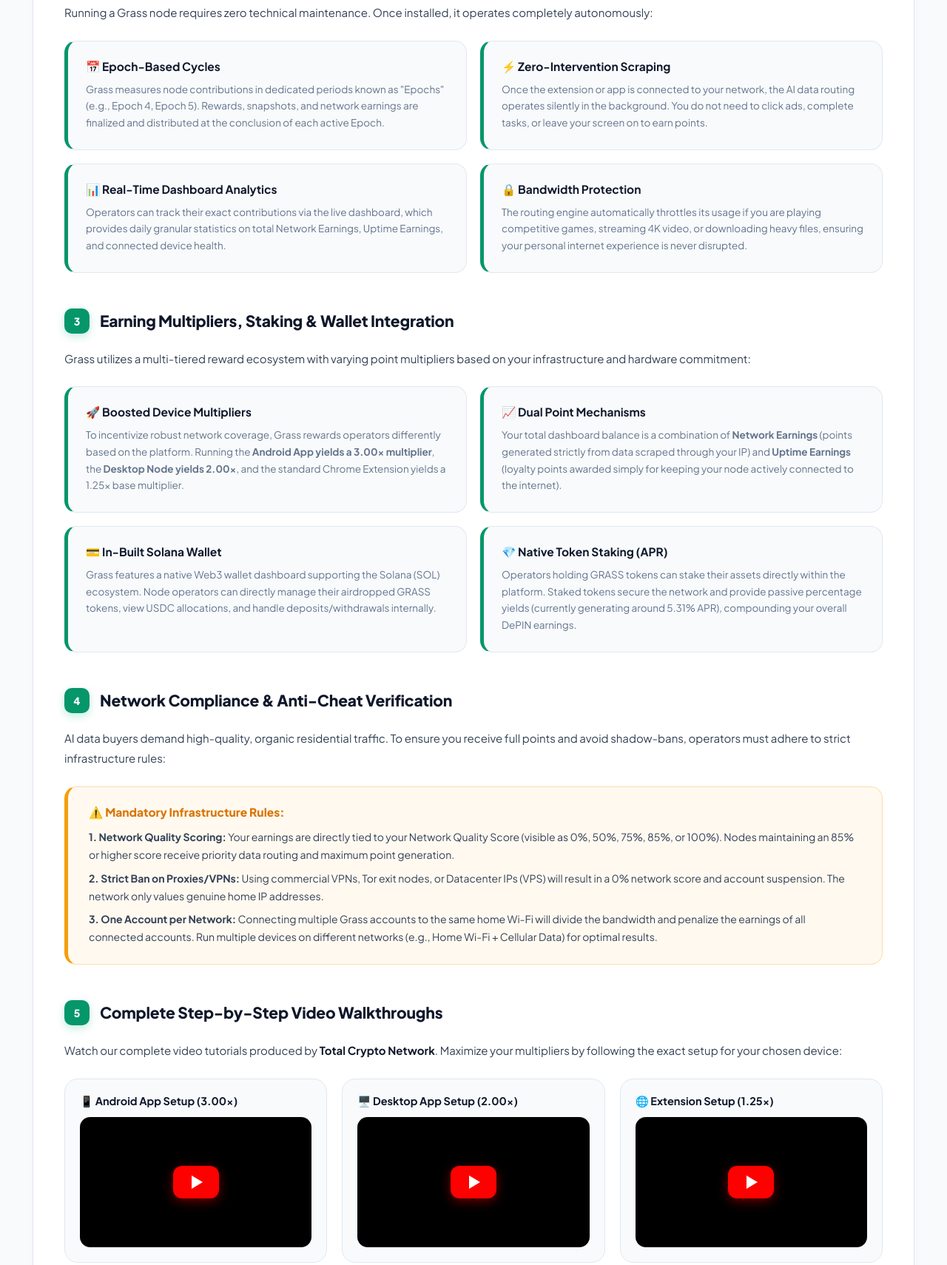
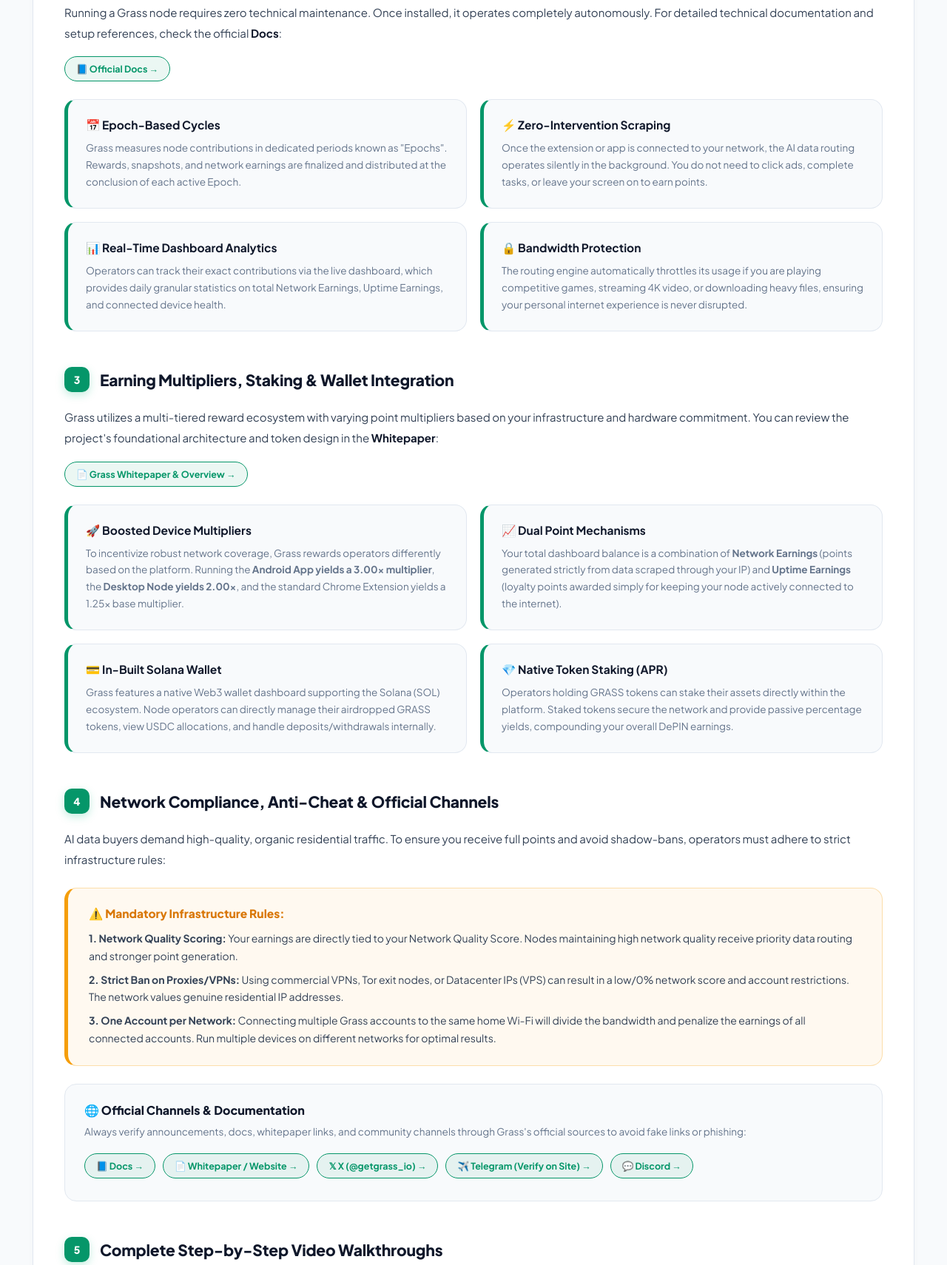
Before and after one commit to abhikumar610710-cloud/tcn-hub, a plain HTML site: page projects/grass.html in a window 1280 px wide. Shown: the part 819-2529 px from the top of the page at 74% size. Drawn offline with Linux system fonts and the light colour scheme.

Commit message:
Update grass.html

```diff
--- a/projects/grass.html
+++ b/projects/grass.html
@@ -4,7 +4,7 @@
     <meta charset="UTF-8">
     <meta name="viewport" content="width=device-width, initial-scale=1.0">
     <title>Grass Network Architecture, Earning Multipliers & Node Review | Total Crypto Hub</title>
-    <meta name="description" content="Complete overview of Grass Network DePIN: AI data layer mechanics, device multipliers (3x Android, 2x Desktop), Solana wallet integration, and setup tutorials.">
+    <meta name="description" content="Complete overview of Grass Network DePIN: AI data layer mechanics, device multipliers (3x Android, 2x Desktop), Solana wallet integration, Docs, Whitepaper, X, Telegram, Discord, and setup tutorials.">
     <link rel="icon" type="image/x-icon" href="../favicon.ico">
     <link href="https://fonts.googleapis.com/css2?family=Plus+Jakarta+Sans:wght@400;500;600;700;800&display=swap" rel="stylesheet">
 
@@ -201,7 +201,7 @@
         }
         .btn-join:hover { background: var(--accent-hover); transform: translateY(-2px); box-shadow: 0 8px 24px rgba(16, 185, 129, 0.45); }
 
-        /* 📍 Sticky Quick Jump Navigation Bar */
+        /* Sticky Quick Jump Navigation Bar */
         .quick-jump-container {
             position: sticky;
             top: 72px;
@@ -278,6 +278,25 @@
         .article-text { font-size: 15px; line-height: 1.85; color: var(--text-body); margin-bottom: 16px; font-weight: 400; }
         .article-text strong { color: var(--text-heading); font-weight: 700; }
 
+        .resource-links-row { display: flex; flex-wrap: wrap; gap: 10px; margin: 18px 0 6px; }
+        .resource-pill {
+            display: inline-flex;
+            align-items: center;
+            gap: 6px;
+            padding: 8px 15px;
+            border-radius: 50px;
+            background: var(--accent-subtle);
+            border: 1px solid var(--accent-primary);
+            color: var(--accent-primary);
+            text-decoration: none;
+            font-size: 12.5px;
+            font-weight: 700;
+        }
+        .resource-pill:hover {
+            background: var(--accent-primary);
+            color: #ffffff;
+        }
+
         /* 2x2 Feature Cards */
         .feature-grid-2x2 { display: grid; grid-template-columns: repeat(2, 1fr); gap: 18px; margin: 24px 0; }
         .feature-box {
@@ -308,6 +327,17 @@
         .alert-box h5 { color: #d97706; font-size: 15.5px; font-weight: 800; margin-bottom: 12px; display: flex; align-items: center; gap: 8px; }
         .alert-box p { color: var(--text-body); font-size: 14px; line-height: 1.7; margin-bottom: 8px; }
         .alert-box p:last-child { margin-bottom: 0; }
+
+        /* Official Channels Box */
+        .channels-card {
+            background: var(--card-subtle);
+            border: 1.5px solid var(--border-color);
+            border-radius: 16px;
+            padding: 24px 26px;
+            margin-top: 24px;
+        }
+        .channels-card h4 { font-size: 16px; color: var(--text-heading); font-weight: 800; margin-bottom: 8px; }
+        .channels-card p { font-size: 13.5px; color: var(--text-muted); line-height: 1.68; }
 
         /* 3-Column Video Showcase */
         .video-grid-3 { display: grid; grid-template-columns: repeat(3, 1fr); gap: 20px; margin-top: 24px; }
@@ -430,17 +460,17 @@
                         <button class="btn-copy" id="copyBtn" onclick="copyCode()">Copy</button>
                     </div>
 
-                    <a href="https://app.grass.io/register?referralCode=nZ5cWecA5r7c9VU" target="_blank" class="btn-join">🎁 Join Grass Network</a>
+                    <a href="https://app.grass.io/register?referralCode=nZ5cWecA5r7c9VU" target="_blank" rel="noopener noreferrer" class="btn-join">🎁 Join Grass Network</a>
                 </div>
             </div>
 
-            <!-- 📍 Sticky Quick Jump Navigation Bar -->
+            <!-- Sticky Quick Jump Navigation Bar -->
             <div class="quick-jump-container">
                 <div class="nav-pills">
                     <a href="#section-1" class="nav-pill-btn active" id="pill-sec-1">1. What is Grass?</a>
                     <a href="#section-2" class="nav-pill-btn" id="pill-sec-2">2. How It Operates</a>
                     <a href="#section-3" class="nav-pill-btn" id="pill-sec-3">3. Multipliers & Staking</a>
-                    <a href="#section-4" class="nav-pill-btn" id="pill-sec-4">4. Compliance & Rules</a>
+                    <a href="#section-4" class="nav-pill-btn" id="pill-sec-4">4. Compliance & Channels</a>
                     <a href="#section-5" class="nav-pill-btn" id="pill-sec-5">5. Video Guides</a>
                     <a href="#section-6" class="nav-pill-btn" id="pill-sec-6">6. FAQs</a>
                 </div>
@@ -473,12 +503,15 @@
                         <h3>How Grass Operates (Epochs & Automated Scraping)</h3>
                     </div>
                     <p class="article-text">
-                        Running a Grass node requires zero technical maintenance. Once installed, it operates completely autonomously:
+                        Running a Grass node requires zero technical maintenance. Once installed, it operates completely autonomously. For detailed technical documentation and setup references, check the official <strong>Docs</strong>:
                     </p>
+                    <div class="resource-links-row">
+                        <a href="https://grass-foundation.gitbook.io/grass-docs" target="_blank" rel="noopener noreferrer" class="resource-pill">📘 Official Docs →</a>
+                    </div>
                     <div class="feature-grid-2x2">
                         <div class="feature-box">
                             <h4>📅 Epoch-Based Cycles</h4>
-                            <p>Grass measures node contributions in dedicated periods known as "Epochs" (e.g., Epoch 4, Epoch 5). Rewards, snapshots, and network earnings are finalized and distributed at the conclusion of each active Epoch.</p>
+                            <p>Grass measures node contributions in dedicated periods known as "Epochs". Rewards, snapshots, and network earnings are finalized and distributed at the conclusion of each active Epoch.</p>
                         </div>
                         <div class="feature-box">
                             <h4>⚡ Zero-Intervention Scraping</h4>
@@ -502,8 +535,11 @@
                         <h3>Earning Multipliers, Staking & Wallet Integration</h3>
                     </div>
                     <p class="article-text">
-                        Grass utilizes a multi-tiered reward ecosystem with varying point multipliers based on your infrastructure and hardware commitment:
+                        Grass utilizes a multi-tiered reward ecosystem with varying point multipliers based on your infrastructure and hardware commitment. You can review the project's foundational architecture and token design in the <strong>Whitepaper</strong>:
                     </p>
+                    <div class="resource-links-row">
+                        <a href="https://www.getgrass.io" target="_blank" rel="noopener noreferrer" class="resource-pill">📄 Grass Whitepaper & Overview →</a>
+                    </div>
                     <div class="feature-grid-2x2">
                         <div class="feature-box">
                             <h4>🚀 Boosted Device Multipliers</h4>
@@ -519,25 +555,37 @@
                         </div>
                         <div class="feature-box">
                             <h4>💎 Native Token Staking (APR)</h4>
-                            <p>Operators holding GRASS tokens can stake their assets directly within the platform. Staked tokens secure the network and provide passive percentage yields (currently generating around 5.31% APR), compounding your overall DePIN earnings.</p>
+                            <p>Operators holding GRASS tokens can stake their assets directly within the platform. Staked tokens secure the network and provide passive percentage yields, compounding your overall DePIN earnings.</p>
                         </div>
                     </div>
                 </div>
 
-                <!-- Section 4: Operational Rules & Security -->
+                <!-- Section 4: Operational Rules, Security & Official Channels -->
                 <div class="article-section" id="section-4">
                     <div class="section-header">
                         <div class="section-number">4</div>
-                        <h3>Network Compliance & Anti-Cheat Verification</h3>
+                        <h3>Network Compliance, Anti-Cheat & Official Channels</h3>
                     </div>
                     <p class="article-text">
                         AI data buyers demand high-quality, organic residential traffic. To ensure you receive full points and avoid shadow-bans, operators must adhere to strict infrastructure rules:
                     </p>
                     <div class="alert-box">
                         <h5>⚠️ Mandatory Infrastructure Rules:</h5>
-                        <p><strong>1. Network Quality Scoring:</strong> Your earnings are directly tied to your Network Quality Score (visible as 0%, 50%, 75%, 85%, or 100%). Nodes maintaining an 85% or higher score receive priority data routing and maximum point generation.</p>
-                        <p><strong>2. Strict Ban on Proxies/VPNs:</strong> Using commercial VPNs, Tor exit nodes, or Datacenter IPs (VPS) will result in a 0% network score and account suspension. The network only values genuine home IP addresses.</p>
-                        <p><strong>3. One Account per Network:</strong> Connecting multiple Grass accounts to the same home Wi-Fi will divide the bandwidth and penalize the earnings of all connected accounts. Run multiple devices on different networks (e.g., Home Wi-Fi + Cellular Data) for optimal results.</p>
+                        <p><strong>1. Network Quality Scoring:</strong> Your earnings are directly tied to your Network Quality Score. Nodes maintaining high network quality receive priority data routing and stronger point generation.</p>
+                        <p><strong>2. Strict Ban on Proxies/VPNs:</strong> Using commercial VPNs, Tor exit nodes, or Datacenter IPs (VPS) can result in a low/0% network score and account restrictions. The network values genuine residential IP addresses.</p>
+                        <p><strong>3. One Account per Network:</strong> Connecting multiple Grass accounts to the same home Wi-Fi will divide the bandwidth and penalize the earnings of all connected accounts. Run multiple devices on different networks for optimal results.</p>
+                    </div>
+
+                    <div class="channels-card">
+                        <h4>🌐 Official Channels & Documentation</h4>
+                        <p>Always verify announcements, docs, whitepaper links, and community channels through Grass's official sources to avoid fake links or phishing:</p>
+                        <div class="resource-links-row">
+                            <a href="https://grass-foundation.gitbook.io/grass-docs" target="_blank" rel="noopener noreferrer" class="resource-pill">📘 Docs →</a>
+                            <a href="https://www.getgrass.io" target="_blank" rel="noopener noreferrer" class="resource-pill">📄 Whitepaper / Website →</a>
+                            <a href="https://x.com/getgrass_io" target="_blank" rel="noopener noreferrer" class="resource-pill">𝕏 X (@getgrass_io) →</a>
+                            <a href="https://www.getgrass.io" target="_blank" rel="noopener noreferrer" class="resource-pill">✈️ Telegram (Verify on Site) →</a>
+                            <a href="https://discord.gg/getgrass" target="_blank" rel="noopener noreferrer" class="resource-pill">💬 Discord →</a>
+                        </div>
                     </div>
                 </div>
 
@@ -555,7 +603,7 @@
                         <!-- Video 1: Android Setup (3x) -->
                         <div class="video-box">
                             <h4>📱 Android App Setup (3.00x)</h4>
-                            <a href="https://www.youtube.com/@TotalCryptoNetwork" target="_blank" class="mock-youtube-player" title="Watch on YouTube">
+                            <a href="https://www.youtube.com/@TotalCryptoNetwork" target="_blank" rel="noopener noreferrer" class="mock-youtube-player" title="Watch on YouTube">
                                 <div class="yt-play-btn"></div>
                             </a>
                         </div>
@@ -563,7 +611,7 @@
                         <!-- Video 2: Desktop Setup (2x) -->
                         <div class="video-box">
                             <h4>🖥️ Desktop App Setup (2.00x)</h4>
-                            <a href="https://www.youtube.com/@TotalCryptoNetwork" target="_blank" class="mock-youtube-player" title="Watch on YouTube">
+                            <a href="https://www.youtube.com/@TotalCryptoNetwork" target="_blank" rel="noopener noreferrer" class="mock-youtube-player" title="Watch on YouTube">
                                 <div class="yt-play-btn"></div>
                             </a>
                         </div>
@@ -571,7 +619,7 @@
                         <!-- Video 3: Extension Setup (1.25x) -->
                         <div class="video-box">
                             <h4>🌐 Extension Setup (1.25x)</h4>
-                            <a href="https://www.youtube.com/@TotalCryptoNetwork" target="_blank" class="mock-youtube-player" title="Watch on YouTube">
+                            <a href="https://www.youtube.com/@TotalCryptoNetwork" target="_blank" rel="noopener noreferrer" class="mock-youtube-player" title="Watch on YouTube">
                                 <div class="yt-play-btn"></div>
                             </a>
                         </div>
@@ -582,7 +630,7 @@
                         <span class="docker-badge">TIER SYSTEM</span>
                         <h4>🏅 Referral & Rank Up Mechanics</h4>
                         <p>
-                            Grass incorporates a multi-level tier system. By maintaining consistent uptime and referring other operators, you advance through ranks (Iron, Bronze, Silver, Gold, etc.). Achieving new tiers permanently unlocks bonus Uptime Points and expands your earning potential across up to 3 levels of your referral tree.
+                            Grass incorporates a multi-level tier system. By maintaining consistent uptime and referring other operators, you advance through ranks. Achieving new tiers unlocks bonus points and expands your referral rewards according to active program rules.
                         </p>
                     </div>
                 </div>
@@ -602,6 +650,16 @@
                             </div>
                             <div class="faq-answer">
                                 Grass Network is a decentralized web scraping protocol that pools idle residential internet bandwidth to help AI companies train machine learning models by indexing public web data.
+                            </div>
+                        </div>
+
+                        <div class="faq-item">
+                            <div class="faq-question" onclick="toggleFaq(this)">
+                                Where can I find Grass Docs, Whitepaper, X, Telegram, and Discord?
+                                <span class="faq-icon">+</span>
+                            </div>
+                            <div class="faq-answer">
+                                You can check the resource links in Sections 2, 3, and 4 above, and always verify active Telegram/community links directly from the official Grass website.
                             </div>
                         </div>
 
@@ -641,7 +699,7 @@
                                 <span class="faq-icon">+</span>
                             </div>
                             <div class="faq-answer">
-                                Registering with official invite code <strong>nZ5cWecA5r7c9VU</strong> activates early-access tier bonuses and binds your node to verified network reward pools.
+                                Registering with official invite code <strong>nZ5cWecA5r7c9VU</strong> links your account to the referral program and helps you get started on the platform.
                             </div>
                         </div>
                     </div>
@@ -650,7 +708,7 @@
                 <!-- Standard Disclosure Box -->
                 <div class="disclosure-box">
                     <strong>Important Disclosure</strong>
-                    Total Crypto Hub provides educational and technical guides only. Web3 protocols, DePIN network tokens, point distributions, and estimated earnings are dynamic and subject to market volatility, AI data demand, and network governance changes. Never invest funds or resources you cannot afford to risk.
+                    Total Crypto Hub provides educational and technical guides only (NFA / DYOR). Web3 protocols, DePIN network tokens, point distributions, multipliers, and estimated earnings are dynamic and subject to market volatility, AI data demand, and network governance changes. Always do your own research.
                 </div>
 
             </div>
@@ -726,7 +784,7 @@
             let current = '';
             sections.forEach(section => {
                 const sectionTop = section.offsetTop;
-                if (pageYOffset >= (sectionTop - 180)) {
+                if (window.scrollY >= (sectionTop - 180)) {
                     current = section.getAttribute('id');
                 }
             });
```
